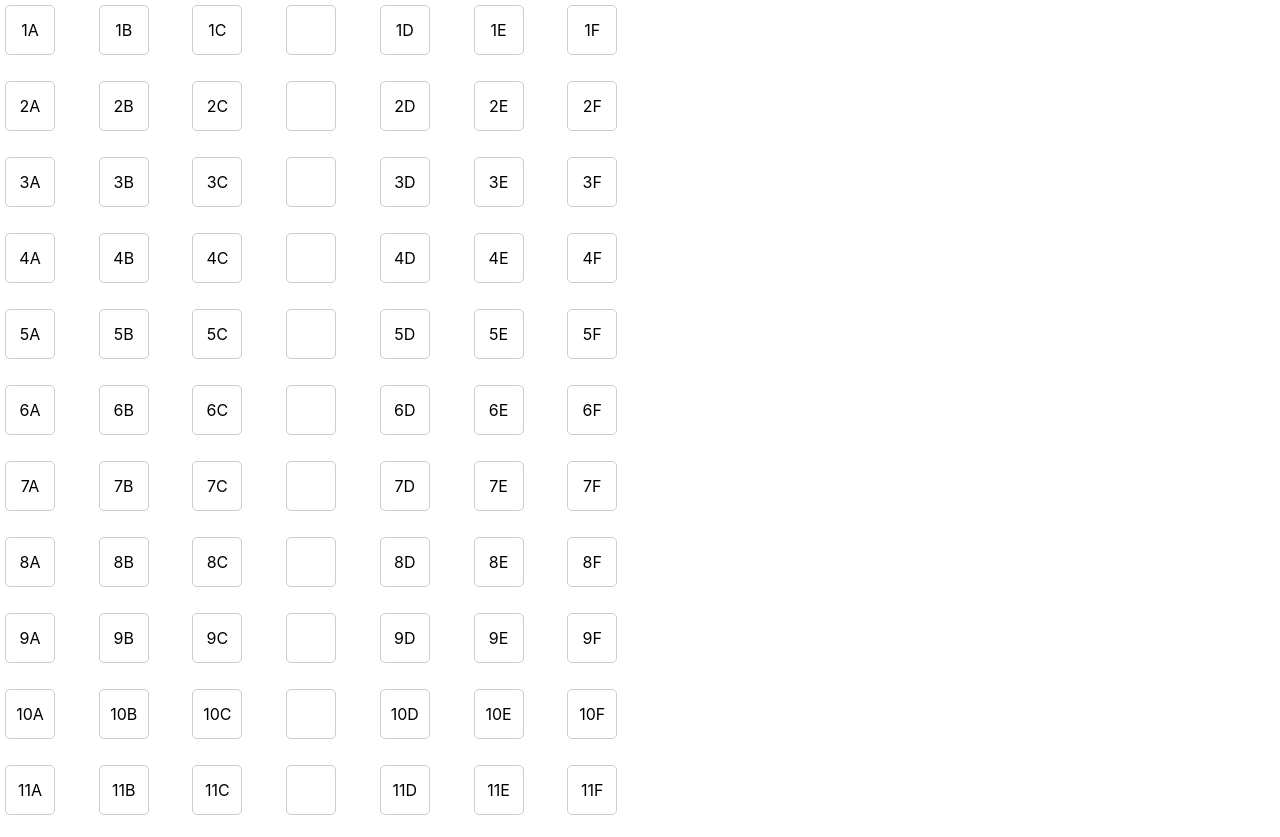
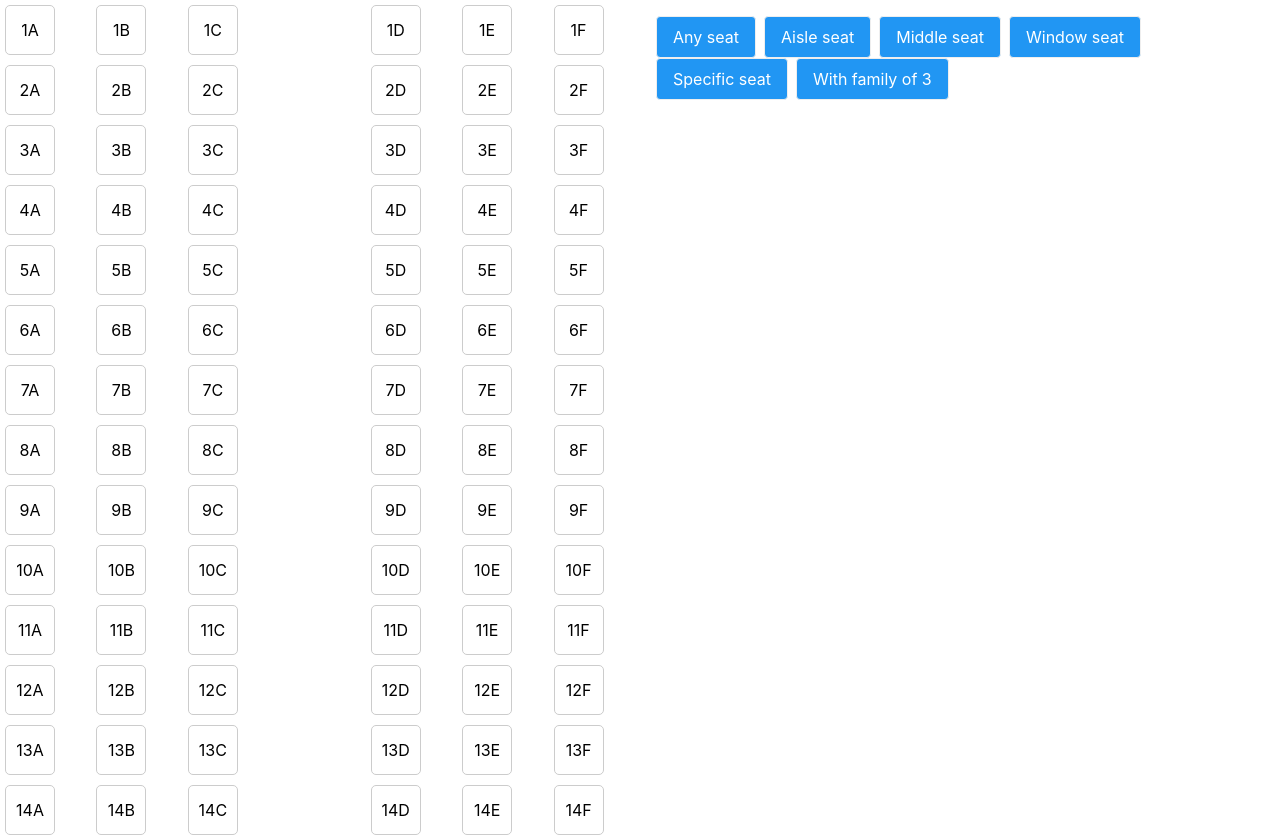
Before and after one commit to shreybirmiwal/Tamu-Hack, a React (Create React App) app: page / in a window 1280 px wide. Shown: the top 837 px of the page. Built offline with nearby package versions, Linux system fonts and the light colour scheme.

Commit message:
buttons for user actions

```diff
--- a/src/Components/Aisle.js
+++ b/src/Components/Aisle.js
@@ -9,8 +9,6 @@ const Aisle = () => {
     display: 'flex',
     alignItems: 'center',
     justifyContent: 'center',
-    border: '1px solid #ccc',
-    borderRadius: '5px',
   };
 
   return (
--- a/src/Pages/UserMVP.js
+++ b/src/Pages/UserMVP.js
@@ -1,6 +1,7 @@
 import React from 'react'
 import SeatCard from '../Components/SeatCard';
 import Aisle from '../Components/Aisle';
+import { useState } from 'react';
 
 const seatList = [];
 
@@ -16,10 +17,20 @@ for (let row = 1; row <= 20; row++) {
   }
 
 function UserMVP() {
+
+
+    const handleSeatSelection = (seat) => {
+    };
+
+    const handleFamilySelection = () => {
+        console.log("Selected 'With family of 3'");
+    };
+
+
   return (
 
     <div className='grid grid-cols-2'>
-        <div className="grid grid-cols-7 gap-4">
+        <div className="grid grid-cols-7">
             {seatList.map((seat, index) => (
                 <React.Fragment key={index}>
                     <SeatCard seatNumber={seat.seatNumber} isTaken={seat.isTaken} />
@@ -31,6 +42,50 @@ function UserMVP() {
                 </React.Fragment>
             ))}
         </div>
+
+
+
+
+        <div className="p-4">
+            <div className="mb-4">
+                <button
+                className={'mr-2 px-4 py-2 border rounded bg-blue-500 text-white'}
+                onClick={() => handleSeatSelection('Any seat')}
+                >
+                Any seat
+                </button>
+                <button
+                className={'mr-2 px-4 py-2 border rounded bg-blue-500 text-white'}
+                onClick={() => handleSeatSelection('Aisle seat')}
+                >
+                Aisle seat
+                </button>
+                <button
+                className={'mr-2 px-4 py-2 border rounded bg-blue-500 text-white'}
+                onClick={() => handleSeatSelection('Middle seat')}
+                >
+                Middle seat
+                </button>
+                <button
+                className={'mr-2 px-4 py-2 border rounded bg-blue-500 text-white'}
+                onClick={() => handleSeatSelection('Window seat')}
+                >
+                Window seat
+                </button>
+                <button
+                className={'mr-2 px-4 py-2 border rounded bg-blue-500 text-white'}
+                onClick={() => handleSeatSelection('Specific seat')}
+                >
+                Specific seat
+                </button>
+                <button
+                className={'px-4 py-2 border rounded bg-blue-500 text-white'}
+                onClick={handleFamilySelection}
+                >
+                With family of 3
+                </button>
+            </div>
+        </div>
     </div>
 
 
```
